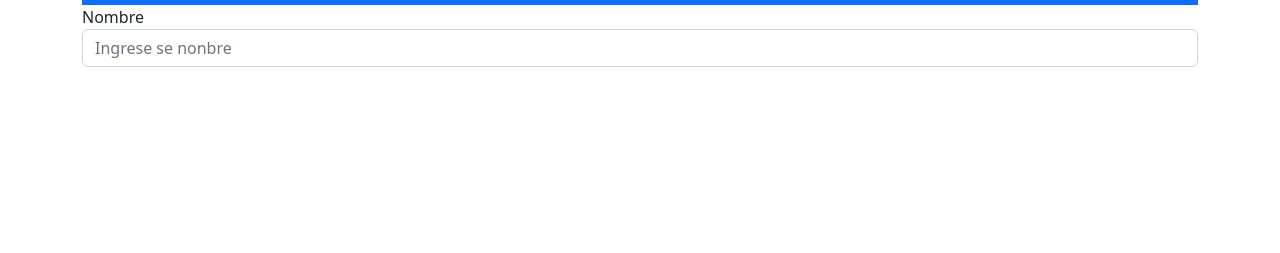
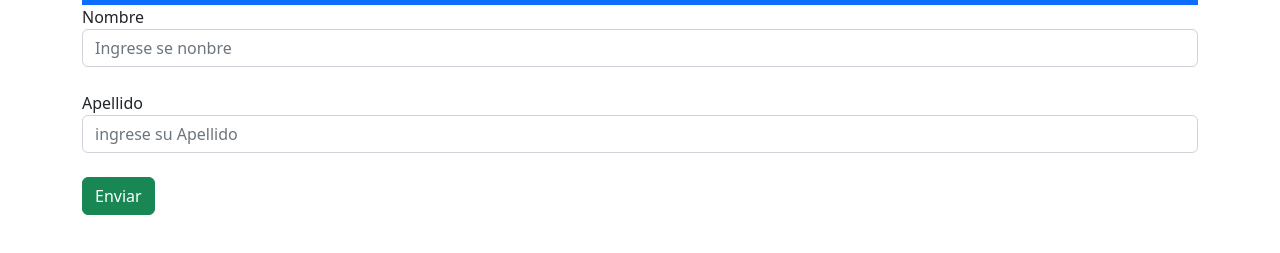
Before and after one commit to jamesmosqr/prueba2, a plain HTML site: page index.html in a window 1280 px wide. Shown: the part 51-304 px from the top of the page. Drawn offline with nearby package versions, Linux system fonts and the light colour scheme.

Commit message:
agregando un campo de texto y un label

```diff
--- a/index.html
+++ b/index.html
@@ -49,6 +49,11 @@
             <form action="" method="post">
                 <label for="">Nombre</label>
                 <input type="text" class="form-control" placeholder="Ingrese se nonbre">
+                <br>
+                <label for="">Apellido</label>
+                <input type="text" class="form-control" placeholder="ingrese su Apellido">
+                <br>
+                <input type="submit" value="Enviar" class="btn btn-success">
             </form>
     </div>
 
```
